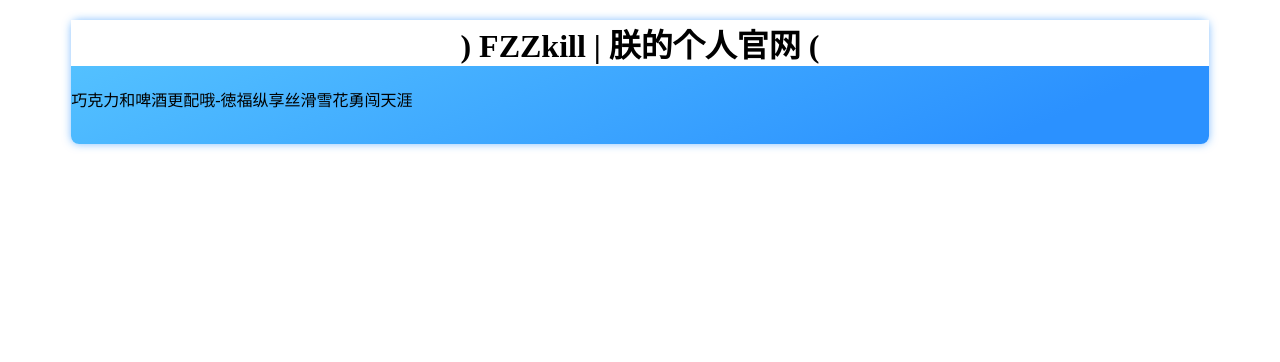
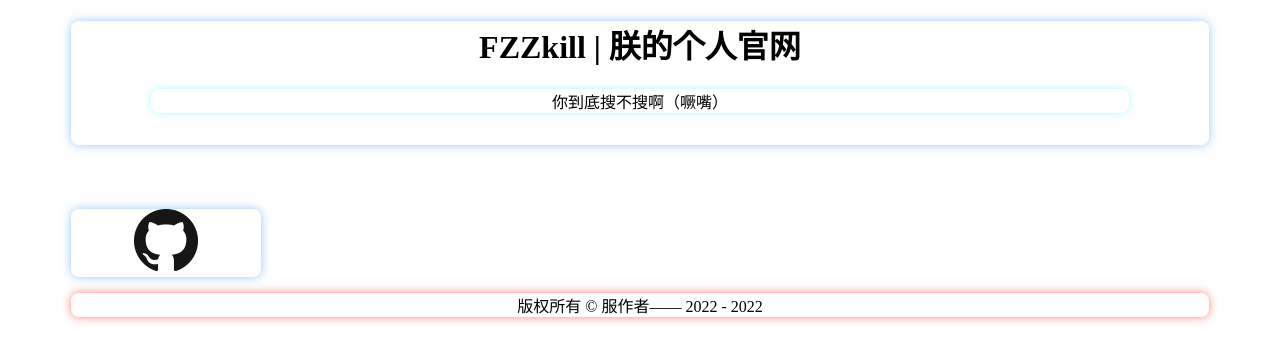
Before and after one commit to FZZkill/fzzkill.github.io, a plain HTML site: page index.html in a window 1280 px wide. Drawn offline with Linux system fonts and the light colour scheme.

Commit message:
add card and some thing

```diff
--- /dev/null
+++ b/TypeScript/cave/cave.js
@@ -0,0 +1,23 @@
+var CAVE = [
+    "巧克力与啤酒更配哦——雪花勇闯天涯，徳福纵享丝滑",
+    "你到底搜不搜啊（噘嘴）",
+    "给……给我来份黄yo……黄油蟹蟹！"
+];
+function GetRandomNum(Min, Max) {
+    var Range = Max - Min;
+    var Rand = Math.random();
+    return (Min + Math.round(Rand * Range));
+}
+function cave_get() {
+    var ff = 0;
+    if (CAVE.length == 1) {
+        ff = 0;
+    }
+    else {
+        ff = GetRandomNum(0, CAVE.length - 1);
+    }
+    var fft = CAVE[ff];
+    console.info("Random Cave : " + fft);
+    return fft;
+}
+document.getElementById("cave").innerText = cave_get();
--- a/css/Index.css
+++ b/css/Index.css
@@ -1,5 +1,5 @@
 #Title {
-    background-color: #ffffff;
+    /*background-color: #ffffff;*/
     text-align: center;
     font-weight: bold;
 }
--- a/css/card.css
+++ b/css/card.css
@@ -1,8 +1,37 @@
-.view-1-user-card {
-    margin: 20px 5% 10px 5%;
+.TitleCard {
+    text-align: center;
+    margin: 20px 5% 5% 5%;
     height: 124px;
     width: 90%;
-    background: linear-gradient(156deg, #56c4ff 2%, #2b91ff 85%);
+    /*background: linear-gradient(156deg, #56c4ff 2%, #2b91ff 85%);*/
+    background: linear-gradient(#4fcbd6 100%);
     border-radius: 8px;
-    box-shadow: 0px 0px 8px 0px rgb(43 145 255 / 58%);
+    box-shadow: 0px 0px 10px 0px rgb(43 145 255 / 50%);
 }
+.CaveCard {
+    /*margin: 10% 5% 5% 5%;*/
+    margin-left: 7%;
+    margin-right: 7%;
+    /*width: 85%;*/
+    border-radius: 8px;
+    box-shadow: 0px 0px 7px 0px rgb(87 250 255 / 50%);
+}
+
+.HarfCard {
+    text-align: center;
+    width: 15%;
+    margin-left: 5%;
+    background: linear-gradient(#4fcbd6 100%);
+    border-radius: 8px;
+    box-shadow: 0px 0px 10px 0px rgb(43 145 255 / 50%);
+
+}
+
+.LastCard {
+    text-align: center;
+    margin-bottom: 20px;
+    margin-left: 5%;
+    margin-right: 5%;
+    border-radius: 8px;
+    box-shadow: 0px 0px 10px 0px rgb(255 0 0 / 50%);
+}
--- a/index.html
+++ b/index.html
@@ -1,17 +1,29 @@
-<!DOCTYPE >
+<!DOCTYPE html>
 <html>
     <head>
         <title>fzzkill | Index</title>
         <meta lang="zh" charset="utf-8" />
-        <meta name="Auther" content="FZZkill" />
+        <meta name="Auther" content="服作者" />
         <link type="text/css" rel="stylesheet" href="css/Index.css" />
         <link type="text/css" rel="stylesheet" href="css/card.css" />
     </head>
 
     <body>
-        <div class="view-1-user-card">
-            <h1 id="Title">) FZZkill | 朕的个人官网 (</h1>
-            <p>巧克力和啤酒更配哦-徳福纵享丝滑雪花勇闯天涯</p>
+        <div class="TitleCard">
+            <h1 style="font-weight: bold">FZZkill | 朕的个人官网</h1>
+            <p class="CaveCard" id="cave">loading</p>
         </div>
+        <!--版权所有 © 服作者-->
+        <div class="HarfCard">
+            <a href="https://github.com/FZZkill/fzzkill.github.io">
+                <img src="./Image/GitHub-Mark-64px.png" />
+            </a>
+        </div>
+
+        <div class="LastCard">
+            <p>版权所有 © 服作者—— 2022 - 2022</p>
+        </div>
+
+        <script src="TypeScript/cave/cave.js"></script>
     </body>
 </html>
```
Also changed, not shown: Image/GitHub-Mark-64px.png (added), 1 other file.
